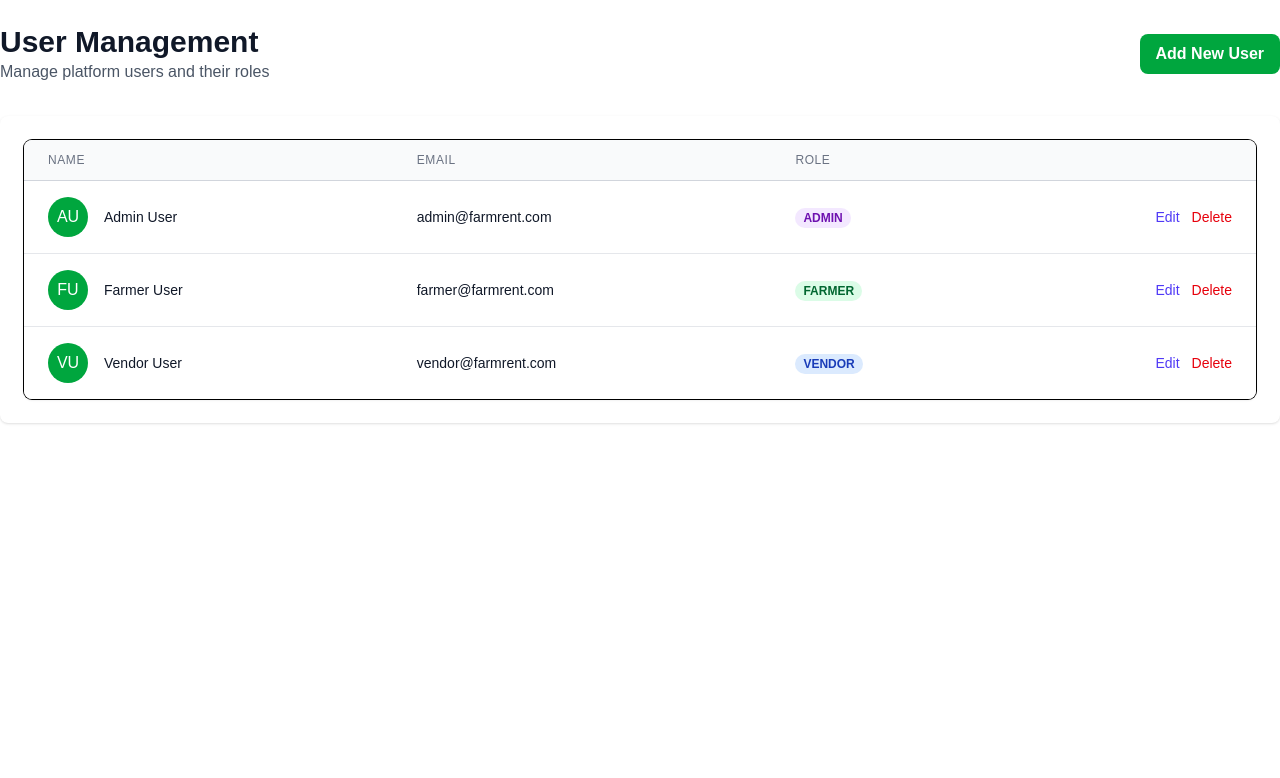
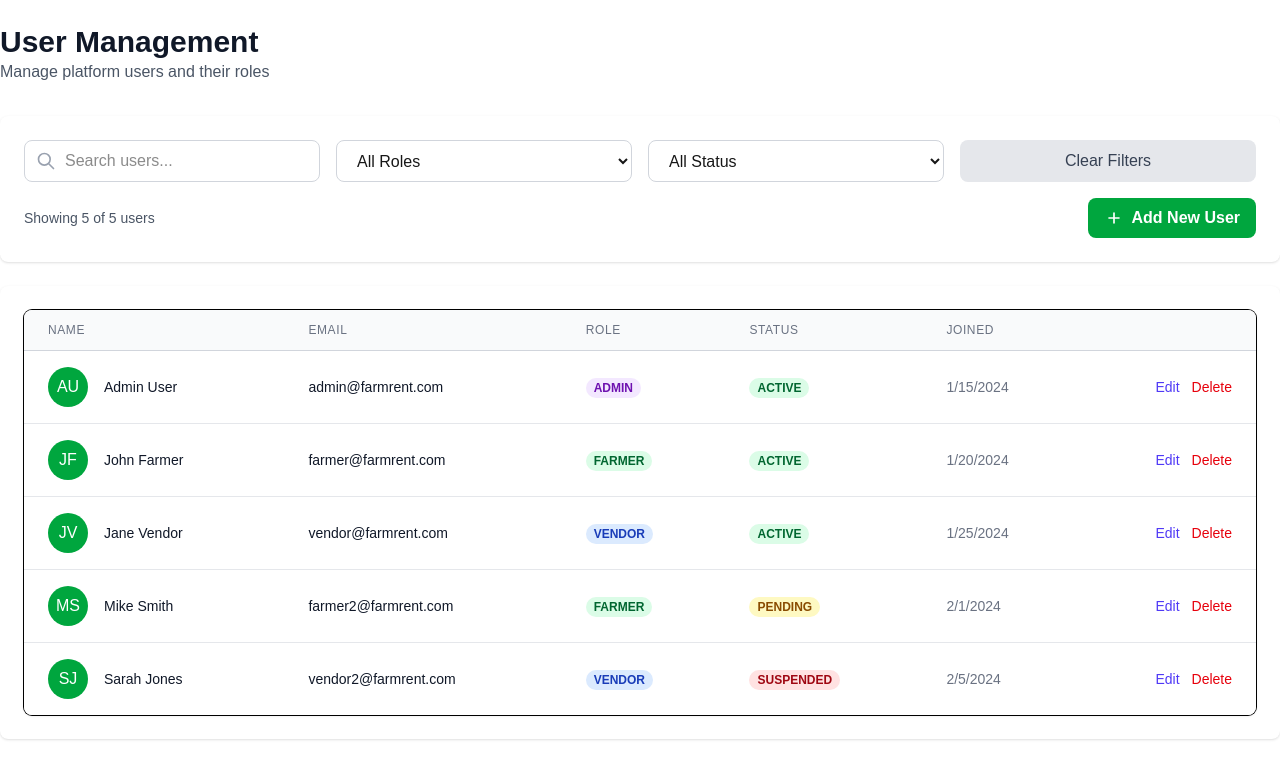
Before and after one commit to felixkumafutsa/farmrent-frontend, a Next.js app: page /dashboard/users in a window 1280 px wide. Shown: the top 778 px of the page. Built offline with nearby package versions, Linux system fonts and the light colour scheme; no server answers.

Commit message:
Add search and filter functionality to admin users page

```diff
--- a/src/app/dashboard/users/page.tsx
+++ b/src/app/dashboard/users/page.tsx
@@ -11,6 +11,7 @@ interface User {
   lastName: string;
   role: string;
   status?: string;
+  createdAt?: string;
 }
 
 interface CreateUserDto {
@@ -24,8 +25,12 @@ interface CreateUserDto {
 
 export default function UsersPage() {
   const [users, setUsers] = useState<User[]>([]);
+  const [filteredUsers, setFilteredUsers] = useState<User[]>([]);
   const [loading, setLoading] = useState(true);
   const [showCreateForm, setShowCreateForm] = useState(false);
+  const [searchTerm, setSearchTerm] = useState('');
+  const [roleFilter, setRoleFilter] = useState('ALL');
+  const [statusFilter, setStatusFilter] = useState('ALL');
   const [formData, setFormData] = useState<CreateUserDto>({
     email: '',
     password: '',
@@ -38,6 +43,10 @@ export default function UsersPage() {
   useEffect(() => {
     fetchUsers();
   }, []);
+
+  useEffect(() => {
+    filterAndSearchUsers();
+  }, [users, searchTerm, roleFilter, statusFilter]);
 
   const fetchUsers = async () => {
     try {
@@ -53,22 +62,53 @@ export default function UsersPage() {
         setUsers(data);
       } else {
         // Mock data for now
-        setUsers([
-          { id: '1', email: 'admin@farmrent.com', firstName: 'Admin', lastName: 'User', role: 'ADMIN' },
-          { id: '2', email: 'farmer@farmrent.com', firstName: 'Farmer', lastName: 'User', role: 'FARMER' },
-          { id: '3', email: 'vendor@farmrent.com', firstName: 'Vendor', lastName: 'User', role: 'VENDOR' },
-        ]);
+        const mockUsers = [
+          { id: '1', email: 'admin@farmrent.com', firstName: 'Admin', lastName: 'User', role: 'ADMIN', status: 'ACTIVE', createdAt: '2024-01-15' },
+          { id: '2', email: 'farmer@farmrent.com', firstName: 'John', lastName: 'Farmer', role: 'FARMER', status: 'ACTIVE', createdAt: '2024-01-20' },
+          { id: '3', email: 'vendor@farmrent.com', firstName: 'Jane', lastName: 'Vendor', role: 'VENDOR', status: 'ACTIVE', createdAt: '2024-01-25' },
+          { id: '4', email: 'farmer2@farmrent.com', firstName: 'Mike', lastName: 'Smith', role: 'FARMER', status: 'PENDING', createdAt: '2024-02-01' },
+          { id: '5', email: 'vendor2@farmrent.com', firstName: 'Sarah', lastName: 'Jones', role: 'VENDOR', status: 'SUSPENDED', createdAt: '2024-02-05' },
+        ];
+        setUsers(mockUsers);
       }
     } catch (error) {
       console.error('Error fetching users:', error);
-      setUsers([
-        { id: '1', email: 'admin@farmrent.com', firstName: 'Admin', lastName: 'User', role: 'ADMIN' },
-        { id: '2', email: 'farmer@farmrent.com', firstName: 'Farmer', lastName: 'User', role: 'FARMER' },
-        { id: '3', email: 'vendor@farmrent.com', firstName: 'Vendor', lastName: 'User', role: 'VENDOR' },
-      ]);
+      const mockUsers = [
+        { id: '1', email: 'admin@farmrent.com', firstName: 'Admin', lastName: 'User', role: 'ADMIN', status: 'ACTIVE', createdAt: '2024-01-15' },
+        { id: '2', email: 'farmer@farmrent.com', firstName: 'John', lastName: 'Farmer', role: 'FARMER', status: 'ACTIVE', createdAt: '2024-01-20' },
+        { id: '3', email: 'vendor@farmrent.com', firstName: 'Jane', lastName: 'Vendor', role: 'VENDOR', status: 'ACTIVE', createdAt: '2024-01-25' },
+        { id: '4', email: 'farmer2@farmrent.com', firstName: 'Mike', lastName: 'Smith', role: 'FARMER', status: 'PENDING', createdAt: '2024-02-01' },
+        { id: '5', email: 'vendor2@farmrent.com', firstName: 'Sarah', lastName: 'Jones', role: 'VENDOR', status: 'SUSPENDED', createdAt: '2024-02-05' },
+      ];
+      setUsers(mockUsers);
     } finally {
       setLoading(false);
     }
+  };
+
+  const filterAndSearchUsers = () => {
+    let filtered = users;
+
+    // Search functionality
+    if (searchTerm) {
+      filtered = filtered.filter(user =>
+        user.firstName.toLowerCase().includes(searchTerm.toLowerCase()) ||
+        user.lastName.toLowerCase().includes(searchTerm.toLowerCase()) ||
+        user.email.toLowerCase().includes(searchTerm.toLowerCase())
+      );
+    }
+
+    // Role filter
+    if (roleFilter !== 'ALL') {
+      filtered = filtered.filter(user => user.role === roleFilter);
+    }
+
+    // Status filter
+    if (statusFilter !== 'ALL') {
+      filtered = filtered.filter(user => user.status === statusFilter);
+    }
+
+    setFilteredUsers(filtered);
   };
 
   const handleCreateUser = async (e: React.FormEvent) => {
@@ -124,6 +164,12 @@ export default function UsersPage() {
     }));
   };
 
+  const clearFilters = () => {
+    setSearchTerm('');
+    setRoleFilter('ALL');
+    setStatusFilter('ALL');
+  };
+
   if (loading) {
     return (
       <DashboardLayout>
@@ -137,17 +183,78 @@ export default function UsersPage() {
   return (
     <DashboardLayout>
       <div className="px-4 py-6 sm:px-0">
-        <div className="mb-8 flex justify-between items-center">
-          <div>
+        <div className="mb-8">
           <h1 className="text-3xl font-bold text-gray-900">User Management</h1>
           <p className="text-gray-600">Manage platform users and their roles</p>
         </div>
+
+        {/* Search and Filter Section */}
+        <div className="bg-white shadow rounded-lg p-6 mb-6">
+          <div className="grid grid-cols-1 md:grid-cols-2 lg:grid-cols-4 gap-4 mb-4">
+            {/* Search Input */}
+            <div className="relative">
+              <input
+                type="text"
+                placeholder="Search users..."
+                value={searchTerm}
+                onChange={(e) => setSearchTerm(e.target.value)}
+                className="w-full pl-10 pr-4 py-2 border border-gray-300 rounded-lg focus:outline-none focus:ring-2 focus:ring-green-500"
+              />
+              <div className="absolute inset-y-0 left-0 pl-3 flex items-center pointer-events-none">
+                <svg className="h-5 w-5 text-gray-400" fill="none" stroke="currentColor" viewBox="0 0 24 24">
+                  <path strokeLinecap="round" strokeLinejoin="round" strokeWidth={2} d="M21 21l-6-6m2-5a7 7 0 11-14 0 7 7 0 0114 0z" />
+                </svg>
+              </div>
+            </div>
+
+            {/* Role Filter */}
+            <select
+              value={roleFilter}
+              onChange={(e) => setRoleFilter(e.target.value)}
+              className="w-full px-4 py-2 border border-gray-300 rounded-lg focus:outline-none focus:ring-2 focus:ring-green-500"
+            >
+              <option value="ALL">All Roles</option>
+              <option value="ADMIN">Admin</option>
+              <option value="FARMER">Farmer</option>
+              <option value="VENDOR">Vendor</option>
+            </select>
+
+            {/* Status Filter */}
+            <select
+              value={statusFilter}
+              onChange={(e) => setStatusFilter(e.target.value)}
+              className="w-full px-4 py-2 border border-gray-300 rounded-lg focus:outline-none focus:ring-2 focus:ring-green-500"
+            >
+              <option value="ALL">All Status</option>
+              <option value="ACTIVE">Active</option>
+              <option value="PENDING">Pending</option>
+              <option value="SUSPENDED">Suspended</option>
+            </select>
+
+            {/* Clear Filters Button */}
+            <button
+              onClick={clearFilters}
+              className="px-4 py-2 bg-gray-200 text-gray-700 rounded-lg hover:bg-gray-300 transition duration-200"
+            >
+              Clear Filters
+            </button>
+          </div>
+
+          {/* Results Count and Add User Button */}
+          <div className="flex justify-between items-center">
+            <p className="text-sm text-gray-600">
+              Showing {filteredUsers.length} of {users.length} users
+            </p>
             <button
               onClick={() => setShowCreateForm(true)}
-            className="bg-green-600 hover:bg-green-700 text-white font-bold py-2 px-4 rounded-lg transition duration-200"
+              className="bg-green-600 hover:bg-green-700 text-white font-bold py-2 px-4 rounded-lg transition duration-200 flex items-center"
             >
+              <svg className="w-5 h-5 mr-2" fill="none" stroke="currentColor" viewBox="0 0 24 24">
+                <path strokeLinecap="round" strokeLinejoin="round" strokeWidth={2} d="M12 6v6m0 0v6m0-6h6m-6 0H6" />
+              </svg>
               Add New User
             </button>
+          </div>
         </div>
 
         {showCreateForm && (
@@ -263,6 +370,7 @@ export default function UsersPage() {
           </div>
         )}
 
+        {/* Users Table */}
         <div className="bg-white shadow rounded-lg">
           <div className="px-4 py-5 sm:p-6">
             <div className="overflow-hidden shadow ring-1 ring-black ring-opacity-5 md:rounded-lg">
@@ -278,13 +386,26 @@ export default function UsersPage() {
                     <th scope="col" className="px-6 py-3 text-left text-xs font-medium text-gray-500 uppercase tracking-wider">
                       Role
                     </th>
+                    <th scope="col" className="px-6 py-3 text-left text-xs font-medium text-gray-500 uppercase tracking-wider">
+                      Status
+                    </th>
+                    <th scope="col" className="px-6 py-3 text-left text-xs font-medium text-gray-500 uppercase tracking-wider">
+                      Joined
+                    </th>
                     <th scope="col" className="relative px-6 py-3">
                       <span className="sr-only">Actions</span>
                     </th>
                   </tr>
                 </thead>
                 <tbody className="bg-white divide-y divide-gray-200">
-                  {users.map((user) => (
+                  {filteredUsers.length === 0 ? (
+                    <tr>
+                      <td colSpan={6} className="px-6 py-12 text-center text-gray-500">
+                        No users found matching your criteria.
+                      </td>
+                    </tr>
+                  ) : (
+                    filteredUsers.map((user) => (
                       <tr key={user.id}>
                         <td className="px-6 py-4 whitespace-nowrap">
                           <div className="flex items-center">
@@ -314,6 +435,19 @@ export default function UsersPage() {
                             {user.role}
                           </span>
                         </td>
+                        <td className="px-6 py-4 whitespace-nowrap">
+                          <span className={`px-2 inline-flex text-xs leading-5 font-semibold rounded-full ${
+                            user.status === 'ACTIVE' ? 'bg-green-100 text-green-800' :
+                            user.status === 'PENDING' ? 'bg-yellow-100 text-yellow-800' :
+                            user.status === 'SUSPENDED' ? 'bg-red-100 text-red-800' :
+                            'bg-gray-100 text-gray-800'
+                          }`}>
+                            {user.status || 'ACTIVE'}
+                          </span>
+                        </td>
+                        <td className="px-6 py-4 whitespace-nowrap text-sm text-gray-500">
+                          {user.createdAt ? new Date(user.createdAt).toLocaleDateString() : 'N/A'}
+                        </td>
                         <td className="px-6 py-4 whitespace-nowrap text-right text-sm font-medium">
                           <button className="text-indigo-600 hover:text-indigo-900 mr-3">
                             Edit
@@ -323,7 +457,8 @@ export default function UsersPage() {
                           </button>
                         </td>
                       </tr>
-                  ))}
+                    ))
+                  )}
                 </tbody>
               </table>
             </div>
```
Lines whose indentation alone changed are shown as unchanged.
